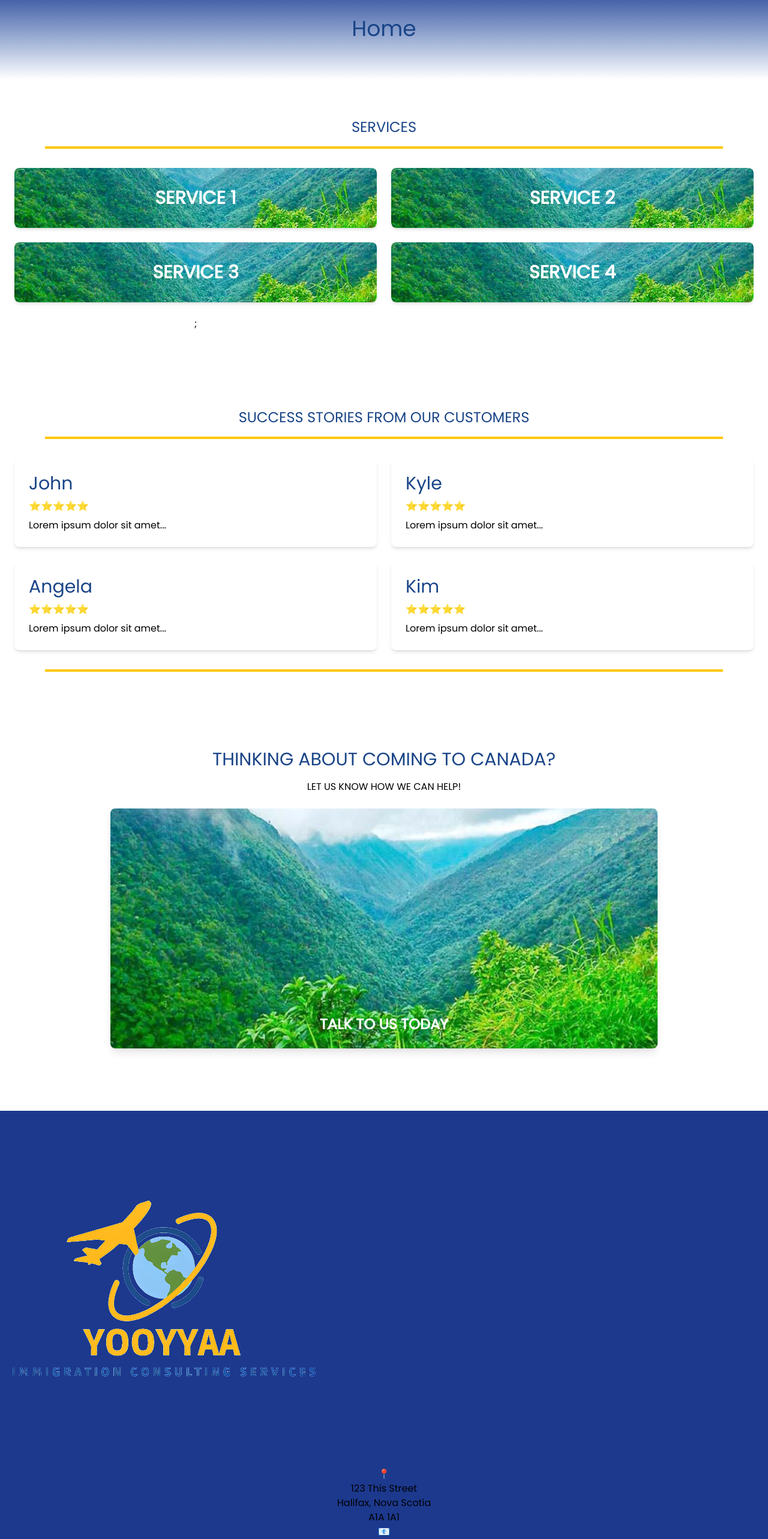
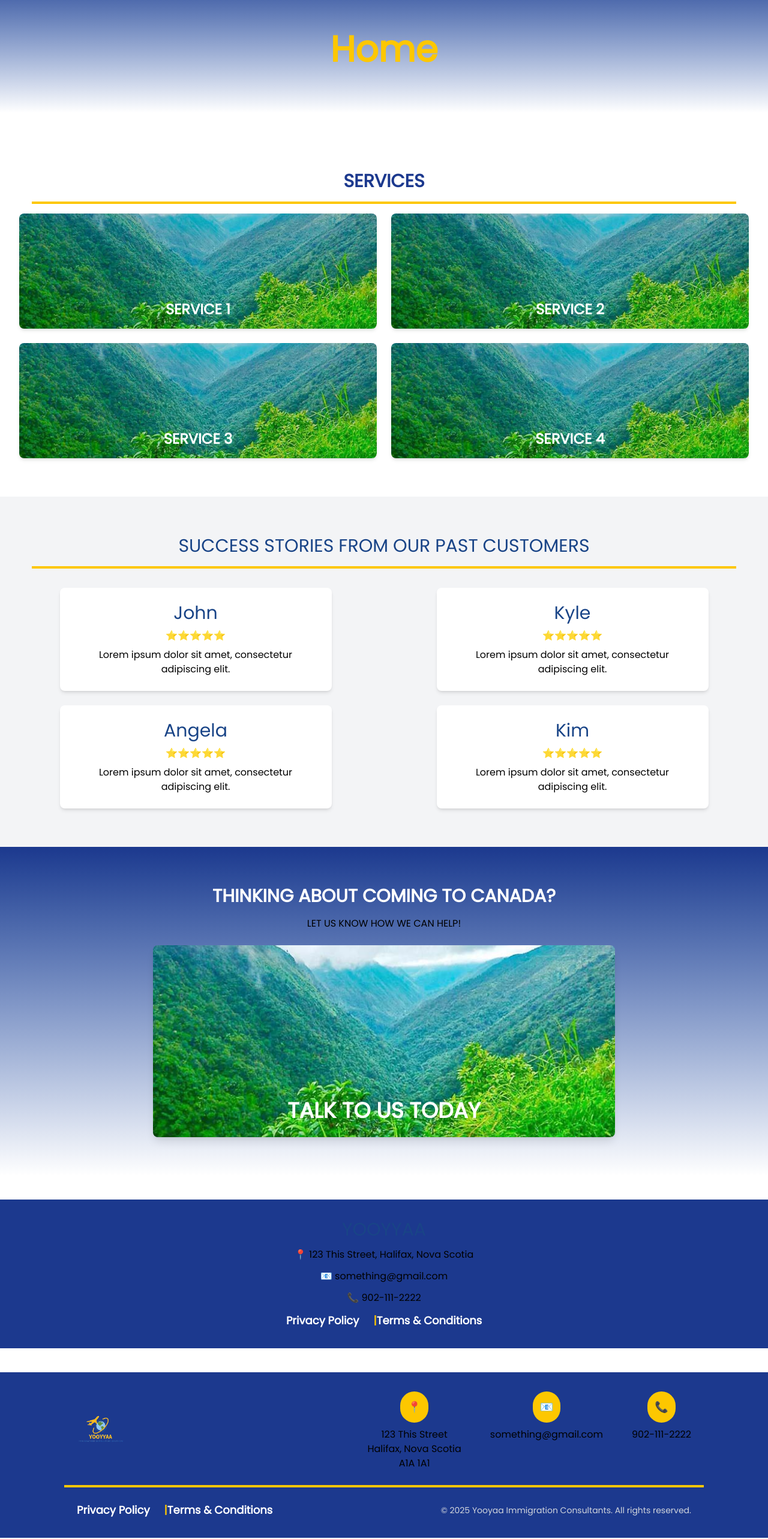
Before and after one commit to BestBow/Yooyyaa-Immigration-Consulting-Website, a React (Vite) app in the folder client/: page / in a window 1280 px wide. Shown: the part 160-2726 px from the top of the page at 60% size. Built offline with nearby package versions, Linux system fonts and the light colour scheme.

Commit message:
Updated Home page, Get in touch and fixed layout issues

```diff
--- a/client/src/Components/footer.jsx
+++ b/client/src/Components/footer.jsx
@@ -5,8 +5,15 @@ import logoWname from "../images/yooyyaaLogo.png";
 const Footer = () => {
   return (
     <footer className="footer">
+      {/* Top Section - Logo & Contact */}
       <div className="footer-content">
-        <img src={logoWname} alt="Logo" className="info-logo" />
+        {/* Logo */}
+        <div className="footer-logo-container">
+          <img src={logoWname} alt="Logo" className="footer-logo" />
+        </div>
+
+        {/* Contact Details */}
+        <div className="footer-info">
           <div className="footer-item">
             <span className="footer-icon">📍</span>
             <p>
@@ -22,15 +29,20 @@ const Footer = () => {
             <p>902-111-2222</p>
           </div>
         </div>
-
-      <div className="footer-links">
-        <a href="#">Privacy Policy</a>
-        <a href="#">Terms & Conditions</a>
       </div>
 
+      {/* Horizontal Line */}
+      <div className="footer-divider"></div>
+
+      {/* Bottom Section - Links & Copyright */}
+      <div className="footer-bottom">
+        <div className="footer-links">
+          <a href="#">Privacy Policy</a> | <a href="#">Terms & Conditions</a>
+        </div>
         <p className="copyright">
           &copy; 2025 Yooyaa Immigration Consultants. All rights reserved.
         </p>
+      </div>
     </footer>
   );
 };
--- a/client/src/Styles/Home.css
+++ b/client/src/Styles/Home.css
@@ -1,11 +1,76 @@
-
 @import "tailwindcss";
 
-.box-header-text{
-    @apply font-bold text-white text-3xl relative z-10;
-
+/* Hero Section */
+.hero-section {
+  @apply text-center py-24 bg-gradient-to-b from-blue-900 to-white relative;
 }
 
-.service-img{
-    @apply absolute inset-0 w-full h-full object-cover rounded-lg z-0;
+.hero-section h1 {
+  @apply text-yellow-400 text-6xl font-extrabold;
+  position: relative;
+  top: 20px;
 }
+
+/* Services Section */
+.services-title {
+  @apply text-3xl font-bold text-blue-900 text-center mt-8;
+}
+
+.services-divider {
+  @apply w-11/12 h-1 bg-yellow-400 mx-auto my-4;
+}
+
+.services-grid {
+  @apply grid grid-cols-1 md:grid-cols-2 gap-6 px-8;
+}
+
+.service-card {
+  @apply bg-white shadow-md rounded-lg overflow-hidden relative transition transform hover:scale-105;
+}
+
+.service-card img {
+  @apply w-full h-48 object-cover brightness-90;
+}
+
+.service-card h3 {
+  @apply absolute bottom-4 left-1/2 transform -translate-x-1/2 text-white text-2xl font-bold;
+}
+
+/* Testimonials Section */
+.testimonials-section {
+  @apply bg-gray-100 py-16;
+}
+
+.testimonial-card {
+  @apply bg-white p-6 rounded-lg shadow-md text-center w-3/4 mx-auto;
+}
+
+/* CTA Section */
+.cta-section {
+  @apply text-center py-16 px-6 bg-gradient-to-b from-blue-900 to-white;
+}
+
+.cta-section h3 {
+  @apply text-3xl font-bold text-white;
+}
+
+.cta-section img {
+  @apply w-10/12 max-h-80 object-cover rounded-lg shadow-lg mx-auto;
+}
+
+.cta-text {
+  @apply absolute bottom-6 left-1/2 transform -translate-x-1/2 text-white text-4xl font-bold;
+}
+
+/* Footer */
+.footer {
+  @apply bg-blue-900 text-white py-8 text-center;
+}
+
+.footer-links {
+  @apply text-yellow-400 font-semibold space-x-6;
+}
+
+.footer-contact {
+  @apply flex flex-col space-y-3;
+}
--- a/client/src/Styles/footer.css
+++ b/client/src/Styles/footer.css
@@ -5,30 +5,53 @@
   @apply bg-blue-900 text-white py-12 mt-10 text-center w-full;
 }
 
-.footerContent {
-  @apply max-w-5xl mx-auto flex flex-row justify-between items-center;
+/* Top Section */
+.footer-content {
+  @apply max-w-5xl mx-auto flex flex-col md:flex-row justify-between items-center space-y-6 md:space-y-0;
 }
 
-.infoLogo {
-  @apply h-40;
-}
-
-.footerItem {
+/* Logo */
+.footer-logo-container {
   @apply flex flex-col items-center;
 }
 
-.footerIcon {
-  @apply bg-yellow-400 text-blue-900 p-3 rounded-full;
+.footer-logo {
+  @apply h-20; /* Reduced logo size for better spacing */
 }
 
-.footerLinks {
-  @apply flex justify-center space-x-6 mt-4;
+/* Contact Info */
+.footer-info {
+  @apply flex flex-col md:flex-row space-y-6 md:space-y-0 md:space-x-12;
 }
 
-.footerLinks a {
-  @apply text-white hover:underline;
+.footer-item {
+  @apply flex flex-col items-center text-lg;
 }
 
+.footer-icon {
+  @apply bg-yellow-400 text-blue-900 p-3 rounded-full mb-2;
+}
+
+/* Horizontal Line */
+.footer-divider {
+  @apply w-10/12 h-1 bg-yellow-400 mx-auto my-6;
+}
+
+/* Bottom Section */
+.footer-bottom {
+  @apply max-w-5xl mx-auto flex flex-col md:flex-row justify-between items-center;
+}
+
+/* Links */
+.footer-links {
+  @apply flex space-x-4 text-lg;
+}
+
+.footer-links a {
+  @apply text-white font-semibold hover:underline;
+}
+
+/* Copyright */
 .copyright {
-  @apply text-sm mt-6 text-gray-300;
+  @apply text-sm text-gray-300 mt-4 md:mt-0;
 }
--- a/client/src/pages/Contact.jsx
+++ b/client/src/pages/Contact.jsx
@@ -1,86 +1,95 @@
 import React from "react";
 import styles from "../styles/Contact.module.css";
-import mapPlaceholder from "../images/map-placeholder.jpg";
 import Backgroundimg from "../images/image.png";
 import logoWname from "../images/yooyyaaLogo.png";
-import Header from "../Components/header";
-import Footer from "../Components/footer";
 
 function Contact() {
   return (
     <div className={styles.container}>
-      {/* Header */}
-      <Header />
-
       {/* Contact Banner */}
-      <section className={styles.contactBanner}>
-        {/* Background image with 20% opacity */}
+      <section className={`${styles.contactBanner} relative`}>
         <div
-          className={styles.backgroundImg}
+          className={`${styles.backgroundImg} absolute inset-0 bg-cover bg-center opacity-80`}
           style={{ backgroundImage: `url(${Backgroundimg})` }}
         />
-        {/* Blue overlay matching header blue */}
-        <div className={styles.blueOverlay}></div>
-        <h2 className="relative z-10">GET IN TOUCH</h2>
+        <div className="relative z-10 text-center text-white text-5xl font-extrabold">
+          GET IN TOUCH
+        </div>
       </section>
 
       {/* Section Title */}
       <h3 className={styles.sectionTitle}>WE ARE HERE TO HELP</h3>
-      {/* Horizontal line wrapped in a centering container */}
       <div className="w-full flex justify-center">
         <span className="horizontal-line"></span>
       </div>
 
       {/* Form Section */}
-      <section className={styles.formSection}>
-        <div className={styles.formText}>
-          <p className={styles.text}>
-            Immigration process can be hectic.{" "}
-            <strong>WE ARE HERE TO MAKE IT EASY.</strong>
+      <section className="flex flex-col md:flex-row justify-between items-center max-w-screen-lg mx-auto bg-white p-10 rounded-lg shadow-lg mt-6 border border-gray-300">
+        <div className="w-1/2 pr-10">
+          <p className="text-lg">
+            Immigration process can be{" "}
+            <span className="font-bold">stressful</span>.{" "}
+            <span className="font-bold">We make it simple for you.</span>
           </p>
-          <p className={styles.description}>
-            Let us know how we can help, and we will get back to you in [TIME] [UNIT]!
+          <p className="text-gray-600">
+            Fill out the form, and we will respond within **24 hours**.
           </p>
         </div>
 
-        <form className={styles.form}>
-          <input type="text" placeholder="NAME" className={styles.input} />
-          <input type="email" placeholder="EMAIL" className={styles.input} />
-          <input type="text" placeholder="PHONE NUMBER (OPTIONAL)" className={styles.input} />
-          <select className={styles.input}>
-            <option>CATEGORY</option>
+        <form className="w-1/2 flex flex-col gap-4">
+          <input type="text" placeholder="Your Name" className="input-style" />
+          <input
+            type="email"
+            placeholder="Your Email"
+            className="input-style"
+          />
+          <input
+            type="text"
+            placeholder="Phone Number (Optional)"
+            className="input-style"
+          />
+          <select className="input-style">
+            <option>Select a Service</option>
             <option>Visa Consultation</option>
             <option>Work Permit</option>
             <option>Study Permit</option>
           </select>
           <textarea
-            placeholder="SEND US A MESSAGE! (MAX 999 CHARACTERS)"
-            className={styles.textarea}
+            placeholder="Your Message"
+            className="input-style h-28"
           ></textarea>
-          <button className={styles.submitBtn}>Submit</button>
+          <button className="bg-yellow-400 text-blue-900 py-3 rounded-lg text-lg font-bold hover:bg-yellow-300 transition">
+            Submit
+          </button>
         </form>
       </section>
 
       {/* Contact Info Section */}
-      <section className={styles.infoSection}>
-        <h3>OTHER WAYS TO FIND US</h3>
-        {/* Global horizontal-line element wrapped in centering container */}
+      <section className="mt-16 text-center w-full px-6">
+        <h3 className="text-2xl font-bold text-blue-900">
+          OTHER WAYS TO FIND US
+        </h3>
         <div className="w-full flex justify-center">
           <span className="horizontal-line"></span>
         </div>
 
-        <div className={styles.infoContainer}>
-          <img src={logoWname} alt="Yooyaa Logo" className={styles.infoLogo} />
-          <div className={styles.contactDetails}>
-            <p>
-              PHONE: <span className={styles.highlight}>+1 902-123-4567</span>
+        <div className="flex flex-col md:flex-row justify-center items-center max-w-screen-lg mx-auto mt-6">
+          <img
+            src={logoWname}
+            alt="Yooyaa Logo"
+            className="h-40 mb-4 md:mb-0"
+          />
+          <div className="text-center md:text-left text-gray-800 ml-6">
+            <p className="text-lg font-semibold">
+              📞 PHONE: <span className="text-blue-900">+1 902-123-4567</span>
             </p>
-            <p>
-              EMAIL: <span className={styles.highlight}>something@gmail.com</span>
+            <p className="text-lg font-semibold">
+              📧 EMAIL:{" "}
+              <span className="text-blue-900">something@gmail.com</span>
             </p>
-            <p>
-              ADDRESS:{" "}
-              <span className={styles.highlight}>
+            <p className="text-lg font-semibold">
+              📍 ADDRESS:{" "}
+              <span className="text-blue-900">
                 123 Imaginary St, Halifax, NS B1H 1Z0
               </span>
             </p>
@@ -88,13 +97,15 @@ function Contact() {
         </div>
 
         {/* Map Section */}
-        <div className={styles.mapContainer}>
-          <img src={mapPlaceholder} alt="Map" className={styles.mapImage} />
+        <div className="max-w-screen-lg mx-auto mt-6">
+          <iframe
+            src="https://www.google.com/maps/embed?pb=!1m18!1m12!1m3!1d2812.511495218882!2d-63.583927!3d44.636566!2m3!1f0!2f0!3f0!3m2!1i1024!2i768!4f13.1!3m3!1m2!1s0x4b5a22d7746d9c95%3A0x10f28b1e7dfd8c9b!2sDalhousie%20University!5e0!3m2!1sen!2sca!4v1633490141765!5m2!1sen!2sca"
+            className="w-full h-80 rounded-lg shadow-md"
+            allowFullScreen=""
+            loading="lazy"
+          ></iframe>
         </div>
       </section>
-
-      {/* Footer */}
-      <Footer />
     </div>
   );
 }
--- a/client/src/pages/Homepage.jsx
+++ b/client/src/pages/Homepage.jsx
@@ -1,79 +1,80 @@
-import "tailwindcss";
 import React from "react";
 import "../styles/global.css";
-import greenValley from "../Assets/Green-Valley.jpg";
 import "../styles/Home.css";
+import serviceImage from "../assets/Green-Valley.jpg";
 
+const services = [
+  { name: "SERVICE 1", image: serviceImage },
+  { name: "SERVICE 2", image: serviceImage },
+  { name: "SERVICE 3", image: serviceImage },
+  { name: "SERVICE 4", image: serviceImage },
+];
 
 const Homepage = () => {
-  const servicesList = [
-    {name: "SERVICE 1", image: greenValley },
-    {name: "SERVICE 2", image: greenValley },
-    {name: "SERVICE 3", image: greenValley },
-    {name: "SERVICE 4", image: greenValley },
-  ];
-
   return (
     <div>
       {/* Hero Section */}
-      <section className="text-center py-16 bg-gradient-to-b from-blue-900 to-white">
-        <h1 className="text-yellow-400 text-4xl font-bold">Home</h1>
+      <section className="hero-section">
+        <h1>Home</h1>
       </section>
 
       {/* Services Section */}
-      <section className="text-center py-16 px-6">
-        <h2 className="text-2xl font-bold text-blue-900">SERVICES</h2>
-        <div className="w-11/12 h-1 bg-yellow-400 mx-auto my-4"></div>
-        <div className="grid grid-cols-1 md:grid-cols-2 gap-6 mt-8">
-          {servicesList.map((service)=>(
-
-            <div key={crypto.randomUUID()} className="relative p-8 rounded-lg shadow-md overflow-hidden">
-              <img
-                src={service.image}
-                alt={service.name}
-                className="service-img"
-              />
-              <div className="box-header-text">{service.name} </div>
+      <section className="text-center py-16">
+        <h2 className="services-title">SERVICES</h2>
+        <div className="services-divider"></div>
+        <div className="services-grid">
+          {services.map((service, index) => (
+            <div key={index} className="service-card">
+              <img src={service.image} alt={service.name} />
+              <h3>{service.name}</h3>
             </div>
-          ))};
-          </div>
+          ))}
+        </div>
       </section>
 
       {/* Testimonials Section */}
-      <section className="text-center py-16 px-6">
-        <h2 className="text-2xl font-bold text-blue-900">SUCCESS STORIES FROM OUR CUSTOMERS</h2>
-        <div className="w-11/12 h-1 bg-yellow-400 mx-auto my-4"></div>
-        <div className="grid grid-cols-1 md:grid-cols-2 gap-6 mt-8">
+      <section className="testimonials-section">
+        <h2 className="text-3xl font-bold text-blue-900 text-center">
+          SUCCESS STORIES FROM OUR PAST CUSTOMERS
+        </h2>
+        <div className="services-divider"></div>
+        <div className="grid grid-cols-1 md:grid-cols-2 gap-6 px-6 mt-8">
           {["John", "Kyle", "Angela", "Kim"].map((name, index) => (
-            <div key={index} className="bg-white p-6 rounded-lg shadow-md text-left">
+            <div key={index} className="testimonial-card">
               <h3 className="text-xl font-bold text-blue-900">{name}</h3>
               <p className="text-yellow-500 my-2">⭐⭐⭐⭐⭐</p>
-              <p className="text-gray-700">Lorem ipsum dolor sit amet...</p>
+              <p className="text-gray-700">
+                Lorem ipsum dolor sit amet, consectetur adipiscing elit.
+              </p>
             </div>
           ))}
         </div>
-        <div className="w-11/12 h-1 bg-yellow-400 mx-auto mt-8"></div> {/* Changed my-4 to mt-8 */}
       </section>
 
-      {/* Call to Action Section */}
-      <section
-        className="text-center py-16 px-6 max-w-[75%] mx-auto" // Use max-w-[75%]
-      >
-        <h3 className="text-2xl font-bold text-blue-900">
-          THINKING ABOUT COMING TO CANADA?
-        </h3>
-        <p className="text-lg text-gray-700 my-4">LET US KNOW HOW WE CAN HELP!</p>
-        <div className="relative mt-6 w-full">
-          <img
-            src={greenValley}
-            alt="Immigration services"
-            className="w-full rounded-lg shadow-lg max-h-[400px] object-cover" // Use max-h-[400px] and object-cover
-          />
-          <span className="absolute bottom-6 left-1/2 transform -translate-x-1/2 text-white text-2xl font-bold">
-            TALK TO US TODAY
-          </span>
+      {/* CTA Section */}
+      <section className="cta-section">
+        <h3>THINKING ABOUT COMING TO CANADA?</h3>
+        <p className="text-lg text-white my-4">LET US KNOW HOW WE CAN HELP!</p>
+        <div className="relative mt-6 w-full max-w-[75%] mx-auto">
+          <img src={serviceImage} alt="Talk to us" />
+          <span className="cta-text">TALK TO US TODAY</span>
         </div>
       </section>
+
+      {/* Footer */}
+      <footer className="footer">
+        <div className="flex flex-col items-center space-y-3">
+          <h3 className="text-xl font-bold">YOOYYAA</h3>
+          <div className="footer-contact">
+            <p>📍 123 This Street, Halifax, Nova Scotia</p>
+            <p>📧 something@gmail.com</p>
+            <p>📞 902-111-2222</p>
+          </div>
+          <div className="footer-links">
+            <a href="#">Privacy Policy</a> | <a href="#">Terms & Conditions</a>
+          </div>
+        </div>
+      </footer>
     </div>
   );
 };
```
Also changed, not shown: client/src/Styles/header.css (+7 -7 lines), client/src/styles/Contact.module.css (+11 -14 lines). Lines whose indentation alone changed are shown as unchanged.
